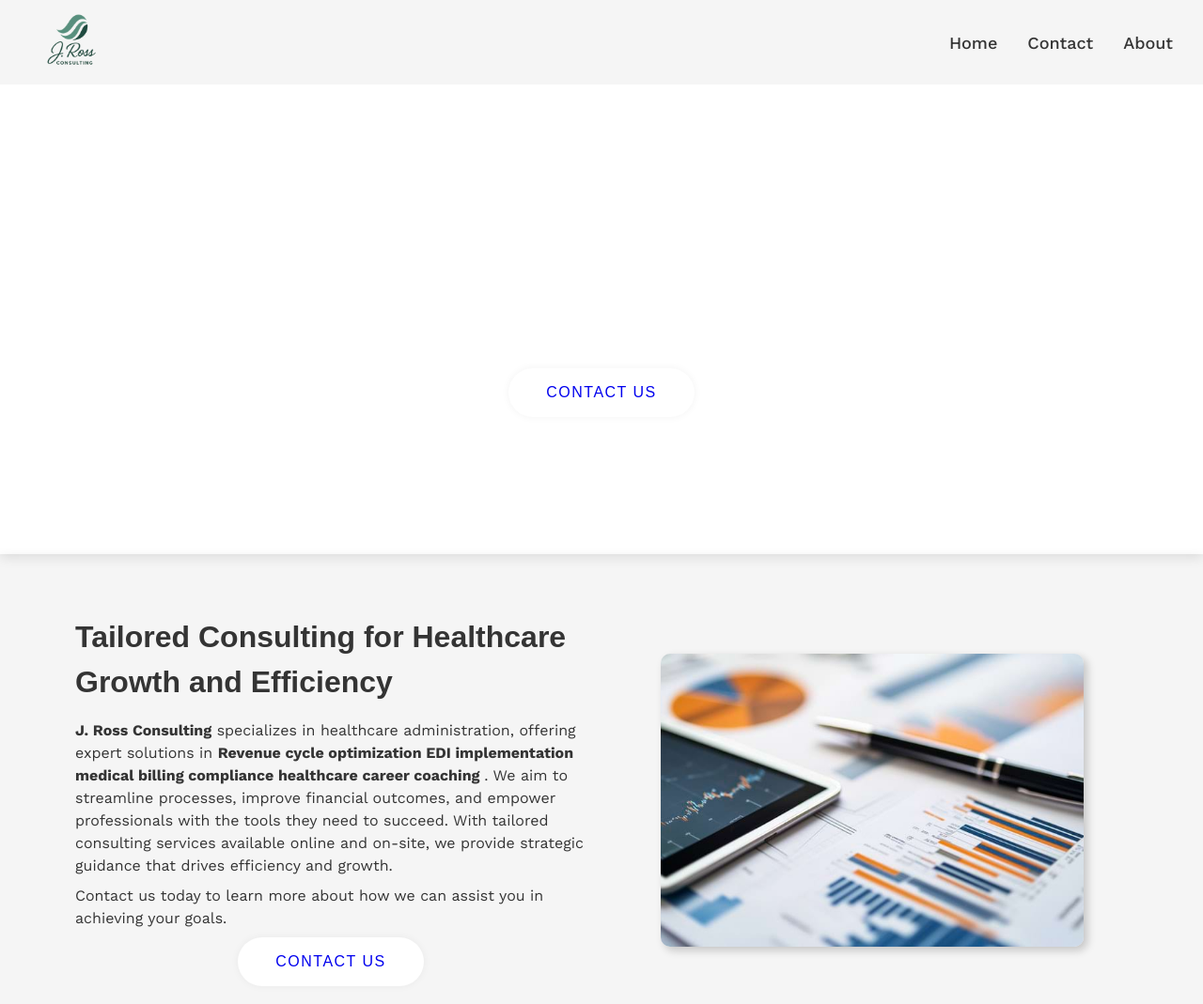
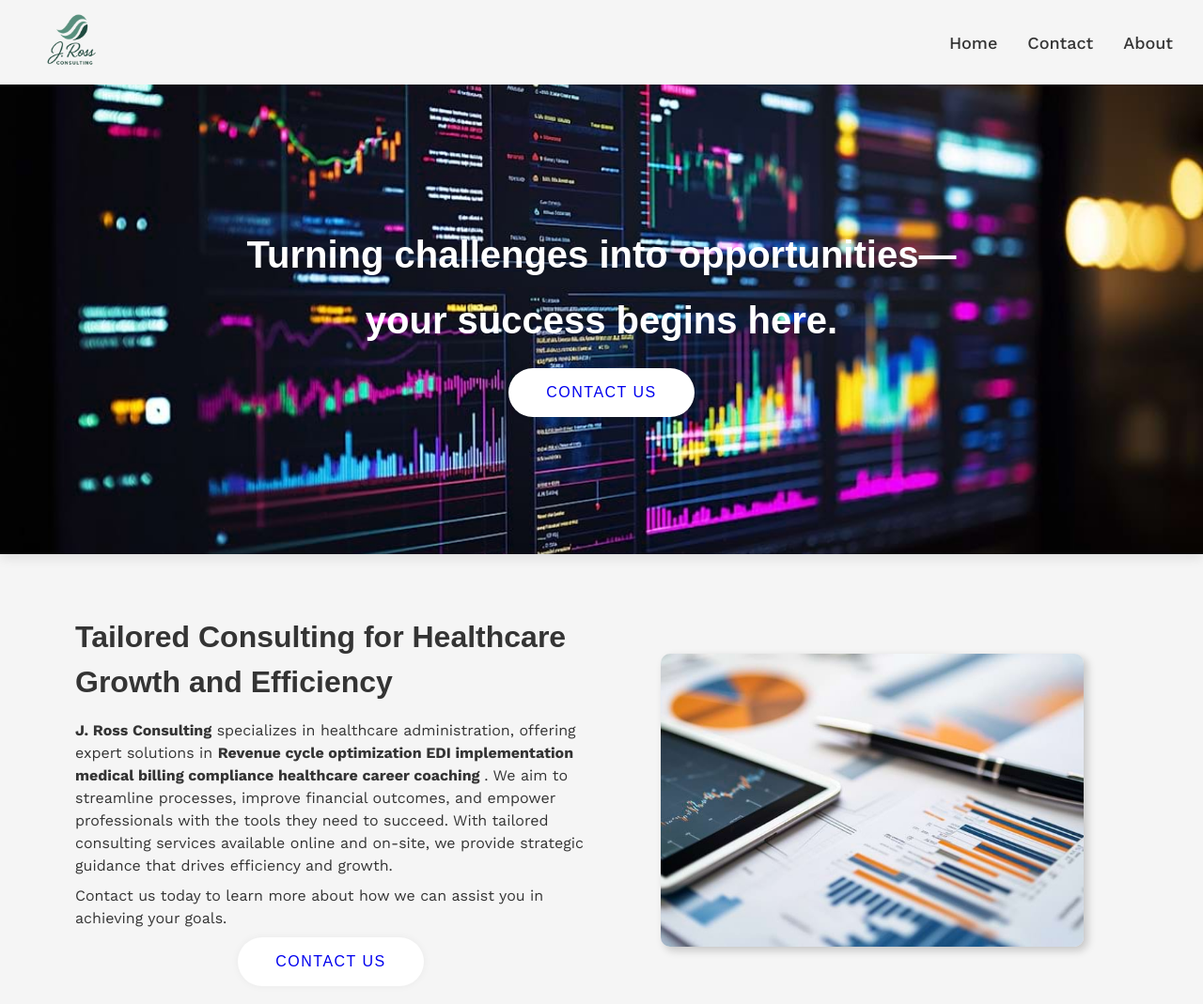
Before and after one commit to Ksoo10/jrossconsulting, a plain HTML site: page index.html in a window 1280 px wide. Shown: the top 1069 px of the page at 94% size. Drawn offline with nearby package versions, Linux system fonts and the light colour scheme; a web font is replaced by a local one.

Commit message:
Update nebula.css

```diff
--- a/nebula.css
+++ b/nebula.css
@@ -729,7 +729,7 @@ section#hero-section {
   position: relative;
   width: 100%;
   height: 500px; /* Adjust as needed */
-  background: url("images/financial dashboard display.jpg")
+  background: url("images/display.jpg")
     center/cover no-repeat;
   display: flex;
   align-items: center;
```
